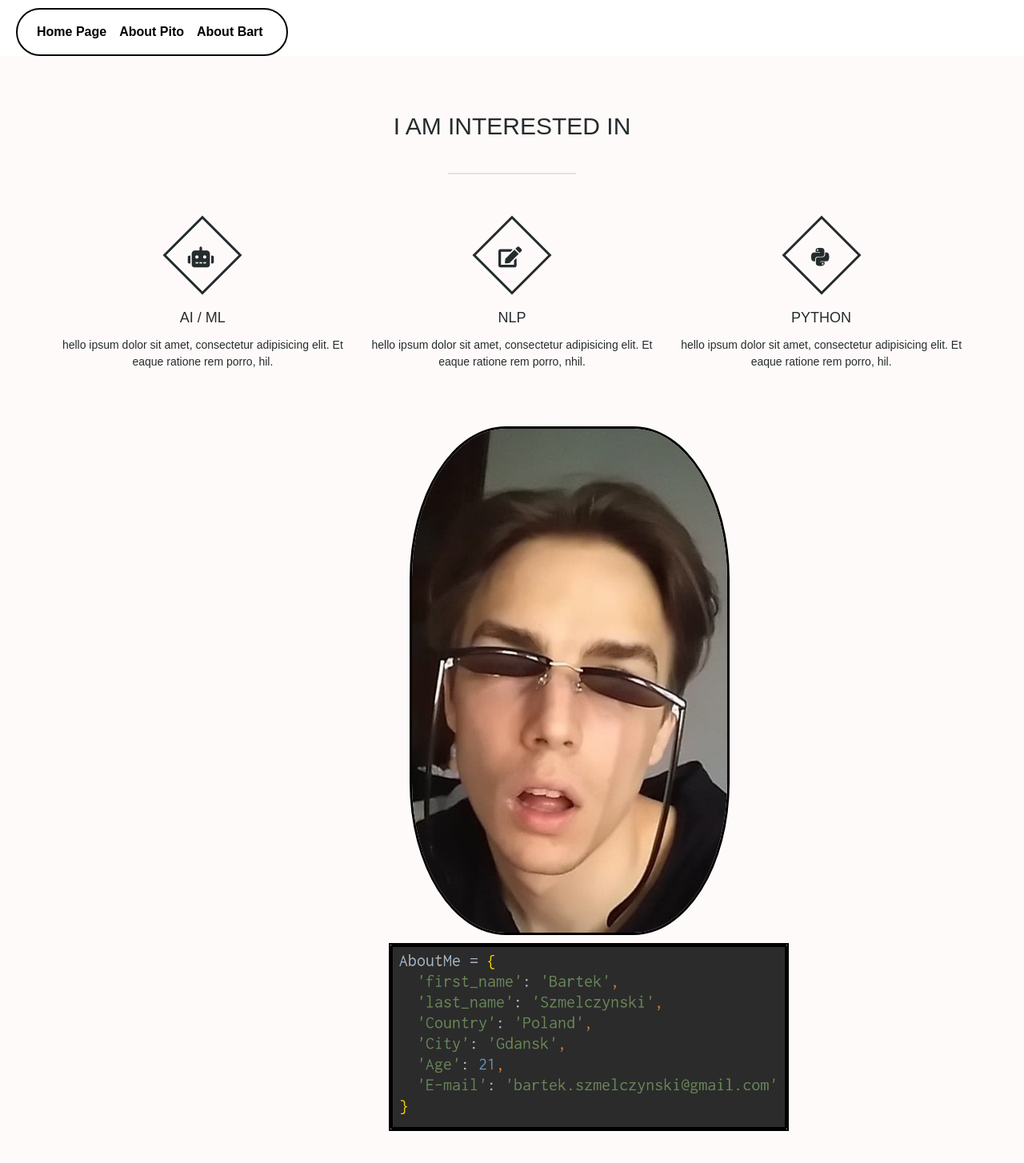
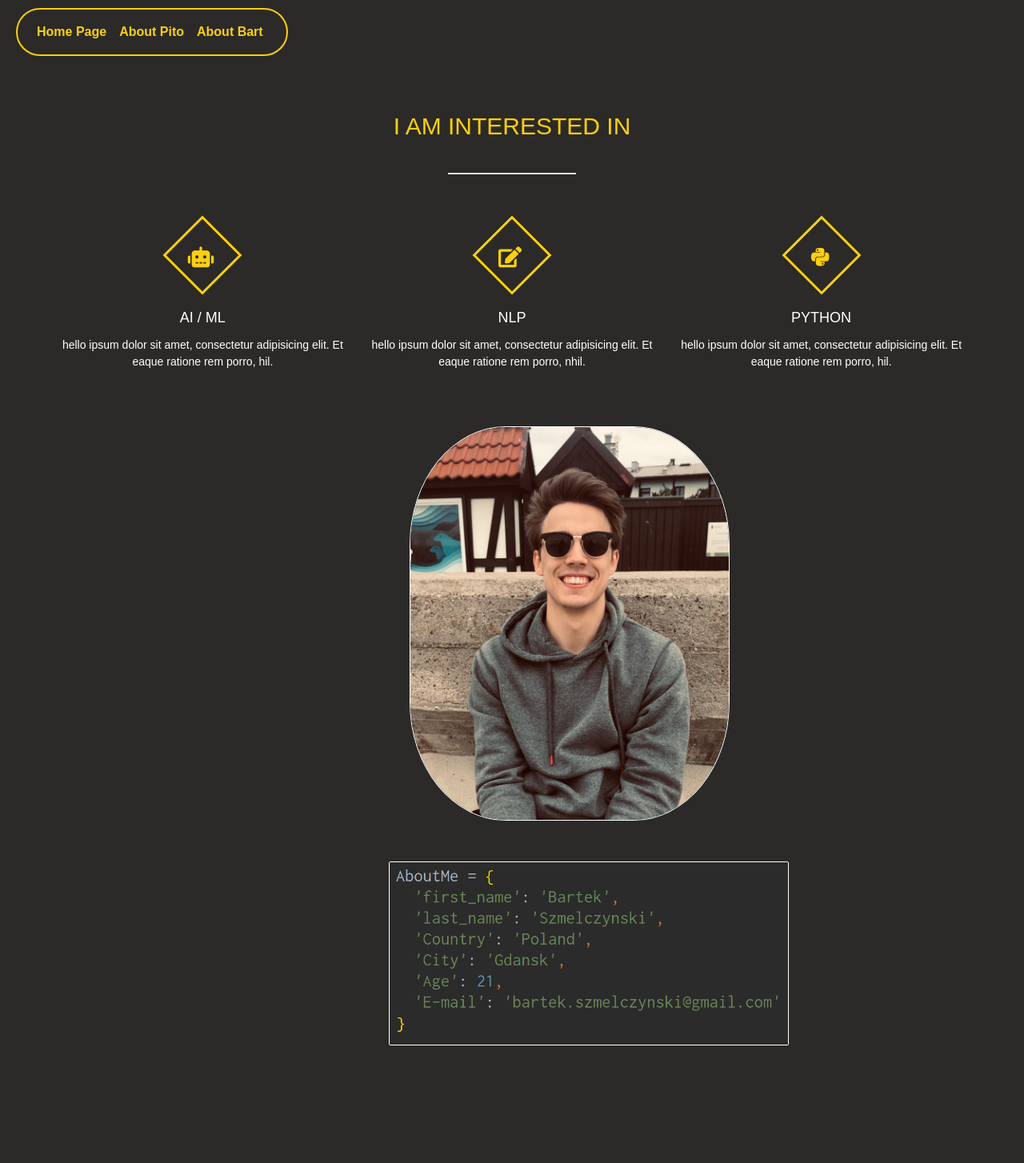
Before and after one commit to bartpito/TwinsWebsite, a Flask app: page /About/pito in a window 1280 px wide. Shown: the whole page at 80% size. After the commit the page ends 1307 px from the top, so only its background shows below. Run offline with Flask 2, Linux system fonts and the light colour scheme; some libraries are stand-ins or nearby versions.

Commit message:
styling and fixing about pages

```diff
--- a/app/static/pito.css
+++ b/app/static/pito.css
@@ -1,5 +1,5 @@
 html {
-  background-color: hsl(189, 10%, 16%);
+  background-color: rgb(43, 42, 40);
 }
 
 p {
@@ -13,19 +13,19 @@ section {
 
 .one {
   padding-top: 10px;
-  background: snow;
+  background: rgb(43, 42, 40);
   position: relative;
   z-index: 10;
 }
 
 .two {
-  background: snow;
+  background: rgb(43, 42, 40);
   padding-bottom: 40px;
 
 }
 
 img {
-  border: 3px solid black;
+  border: 1px solid white;
   border-radius: 30%;
 }
 
@@ -44,24 +44,24 @@ ul.a {
   position: absolute;
   margin-left: 0px auto;
   width: 400px;
-  height: 250px;
+  height: 200px;
   left: 40%;
 }
 
 .about-section {
-  background: snow;
+  background: rgb(43, 42, 40);
   text-align: center;
-  height: 235px;
+  height: 300px;
   width: 500px;
-  margin-top: -17%;
+  margin-top: -25%;
   margin-left: 38%;
-  border: 2px solid black;
+
 }
 
 .services-section{
   background-size: cover;
   padding: 60px 0;
-  background: snow;
+  background: rgb(43, 42, 40);
 }
 .inner-width{
   width: 100%;
@@ -72,14 +72,14 @@ ul.a {
 }
 .section-title{
   text-align: center;
-  color: hsl(189, 10%, 16%);
+  color: rgb(252, 207, 14);
   text-transform: uppercase;
   font-size: 30px;
 }
 .border{
   width: 160px;
   height: 2px;
-  background: hsl(189, 10%, 16%);
+  background: rgb(252, 207, 14);
   margin: 40px auto;
 }
 .services-container{
@@ -92,7 +92,7 @@ ul.a {
   max-width: 33.33%;
   padding: 10px;
   text-align: center;
-  color: hsl(189, 10%, 16%);
+  color: white;
   cursor: pointer;
 }
 
@@ -100,8 +100,8 @@ ul.a {
   display: inline-block;
   width: 70px;
   height: 70px;
-  border: 3px solid hsl(189, 10%, 16%);
-  color: hsl(189, 10%, 16%);
+  border: 3px solid rgb(252, 207, 14);
+  color: rgb(252, 207, 14);
   background-color: transparent;
   transform: rotate(45deg);
   margin-bottom: 30px;
@@ -114,7 +114,7 @@ ul.a {
   font-size: 26px;
 }
 .service-box:hover .service-icon{
-  background: purple;
+  background: rgb(43, 42, 40);
   color: black;
 }
 .service-title{
--- a/app/templates/pito.html
+++ b/app/templates/pito.html
@@ -1,6 +1,6 @@
 <!DOCTYPE html>
 
-<html lang="en" dir="ltr" style="background-color: white">
+<html lang="en" dir="ltr" style="background-color: rgb(43, 42, 40)">
   <head>
     <meta charset="utf-8">
     <title>{{ name }}</title>
@@ -9,22 +9,22 @@
     <meta name="viewport" content="width=device-width, initial-scale=1">
     <link rel="stylesheet" href="https://use.fontawesome.com/releases/v5.7.2/css/all.css">
   </head>
-    <body style='background-color: white;'>
+    <body style='background-color: rgb(43, 42, 40);'>
       {% block navbar %}
-      <nav class="navbar navbar-expand-sm" style="background-color: white; color: purple; width: 340px; border: 2px solid black; border-radius: 30px; margin-left: 20px;
+      <nav class="navbar navbar-expand-sm" style="background-color: rgb(43, 42, 40); width: 340px; border: 2px solid rgb(252, 207, 14); border-radius: 30px; margin-left: 20px;
       margin-top: 10px">
-        <div class="collapse navbar-collapse" id="navbarNav" style="background-color: white">
+        <div class="collapse navbar-collapse" id="navbarNav" style="background-color: rgb(43, 42, 40)">
           <ul class="navbar-nav">
             <li class="nav-item active">
-              <a style="text-align: center; color:black;font-weight: bold;" class="nav-link" href="{{ url_for( 'index') }}">Home Page <span class="sr-only">(current)</span></a>
+              <a style="text-align: center; color:rgb(252, 207, 14);font-weight: bold;" class="nav-link" href="{{ url_for( 'index') }}">Home Page <span class="sr-only">(current)</span></a>
             </li>
             <li class="nav-item">
               <div class="pito">
-                <a style="color:black;font-weight: bold" class="nav-link" href="{{ url_for( 'about', name='pito' ) }}">About Pito</a>
+                <a style="color:rgb(252, 207, 14);font-weight: bold" class="nav-link" href="{{ url_for( 'about', name='pito' ) }}">About Pito</a>
               </div>
             </li>
             <li class="nav-item">
-              <a style="color: black;font-weight: bold" class="nav-link" href="{{ url_for( 'about', name='bart' ) }}">About Bart</a>
+              <a style="color: rgb(252, 207, 14);font-weight: bold" class="nav-link" href="{{ url_for( 'about', name='bart' ) }}">About Bart</a>
             </li>
           </ul>
         </div>
@@ -73,7 +73,7 @@
       </div>
     </div>
     <div class='img-section'>
-      <img src='../static/pito.jpg', style='width:100%;'>
+      <img src='../static/user.jpg', style='width:100%;'>
     </div>
     </section>
     <section class='two'>
```
Also changed, not shown: app/static/mainpage.css (+36 -37 lines), app/templates/bart.html (+23 -30 lines), app/templates/hello.html (deleted, +0 -15 lines), app/templates/index.html (deleted, +0 -12 lines).
